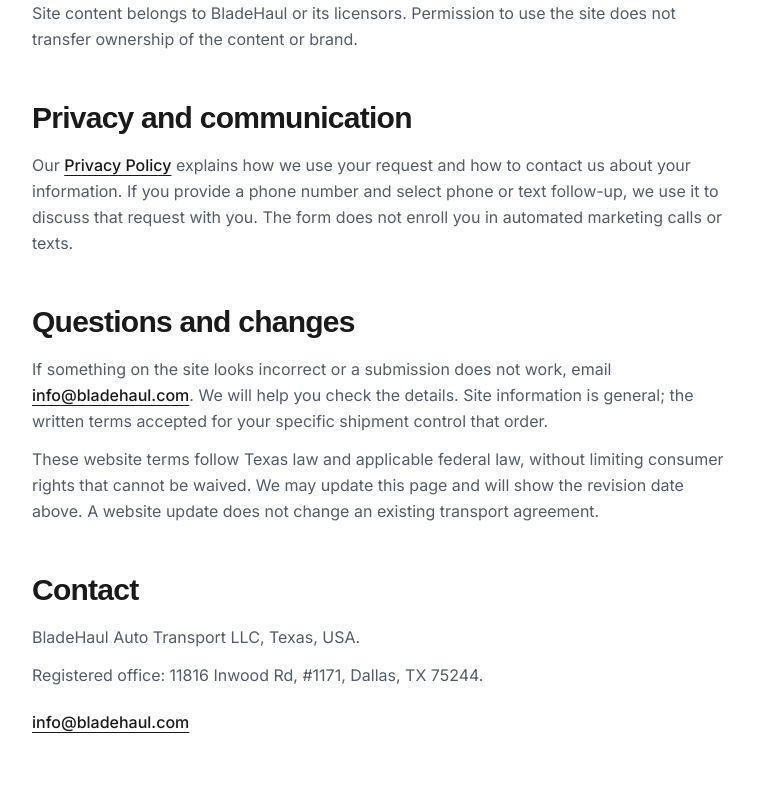
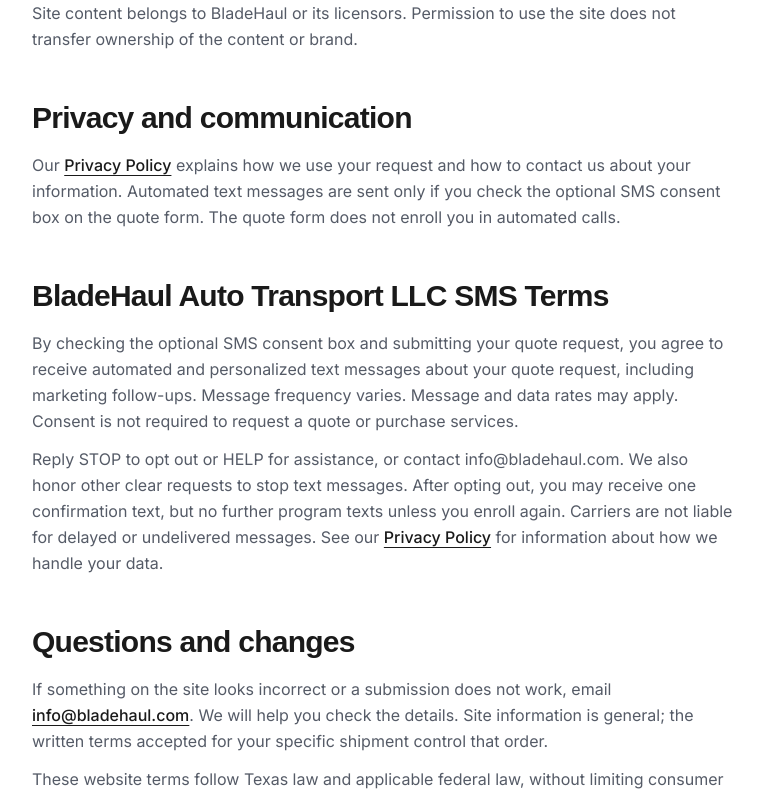
Before and after one commit to mishavlialko/bladehaul, a Next.js app: page /terms in a window 1280 px wide. Shown: the part 1424-2221 px from the top of the page, without its empty margins (256-1019 px from the left). Built offline with nearby package versions, Linux system fonts and the light colour scheme; no server answers; a web font is replaced by a local one.

Commit message:
Add optional SMS consent for quote requests.
Update privacy, terms, and form validation so SMS opt-in is explicit, versioned, and not inferred from older phone follow-up consent.

```diff
--- a/app/api/quote/route.ts
+++ b/app/api/quote/route.ts
@@ -61,7 +61,12 @@
     return response(
       {
         success: false,
-        error: 'Please check the highlighted details.',
+        // Older open tabs cannot map the hidden consentVersion field to a UI error.
+        error: parsed.error.issues.some(
+          (issue) => issue.path[0] === 'consentVersion',
+        )
+          ? 'Refresh the page to see the current SMS consent choices before sending your request.'
+          : 'Please check the highlighted details.',
         issues: parsed.error.flatten(),
       },
       400,
--- a/app/privacy/page.tsx
+++ b/app/privacy/page.tsx
@@ -25,7 +25,7 @@
   },
 };
 
-const UPDATED_DATE = 'September 29, 2026';
+const UPDATED_DATE = 'October 3, 2026';
 const linkClass =
   'font-medium text-text underline underline-offset-4 hover:text-orange focus-visible:outline-2 focus-visible:outline-offset-4 focus-visible:outline-orange';
 
@@ -84,10 +84,10 @@
               <p>
                 We also use information to prevent duplicate requests and abuse,
                 resolve problems, and meet applicable recordkeeping
-                requirements. Providing a phone number and choosing phone or
-                text follow-up are optional. We use that number to discuss this
-                request when you select that option. The form does not enroll
-                you in automated marketing calls or texts.
+                requirements. Providing a phone number and choosing SMS
+                follow-up are optional. Automated text messages are sent only if
+                you check the optional SMS consent box on the quote form. The
+                quote form does not enroll you in automated calls.
               </p>
             </Section>
 
@@ -112,6 +112,20 @@
                   respond to fraud, legal claims, or a security incident.
                 </li>
               </ul>
+            </Section>
+
+            <Section title="SMS privacy">
+              <p>
+                No mobile information will be shared with third parties or
+                affiliates for their marketing or promotional purposes. SMS
+                opt-in data and consent are not sold or transferred for
+                third-party marketing. Exception: our messaging and technical
+                service providers may process mobile numbers and related message
+                data only as needed to deliver BladeHaul’s texts and to honor
+                STOP/HELP and other opt-out requests. Contact details shared
+                with a motor carrier you approve are for pickup and delivery of
+                that shipment only, not for the carrier’s marketing.
+              </p>
             </Section>
 
             <Section title="Site operation and browser storage">
--- a/app/terms/page.tsx
+++ b/app/terms/page.tsx
@@ -25,7 +25,7 @@
   },
 };
 
-const UPDATED_DATE = 'October 2, 2026';
+const UPDATED_DATE = 'October 3, 2026';
 const linkClass =
   'font-medium text-text underline underline-offset-4 hover:text-orange focus-visible:outline-2 focus-visible:outline-offset-4 focus-visible:outline-orange';
 
@@ -117,10 +117,35 @@
                   Privacy Policy
                 </Link>{' '}
                 explains how we use your request and how to contact us about
-                your information. If you provide a phone number and select phone
-                or text follow-up, we use it to discuss that request with you.
-                The form does not enroll you in automated marketing calls or
-                texts.
+                your information. Automated text messages are sent only if you
+                check the optional SMS consent box on the quote form. The quote
+                form does not enroll you in automated calls.
+              </p>
+            </Section>
+
+            <Section
+              id="sms-terms"
+              title="BladeHaul Auto Transport LLC SMS Terms"
+            >
+              <p>
+                By checking the optional SMS consent box and submitting your
+                quote request, you agree to receive automated and personalized
+                text messages about your quote request, including marketing
+                follow-ups. Message frequency varies. Message and data rates may
+                apply. Consent is not required to request a quote or purchase
+                services.
+              </p>
+              <p>
+                Reply STOP to opt out or HELP for assistance, or contact
+                info@bladehaul.com. We also honor other clear requests to stop
+                text messages. After opting out, you may receive one
+                confirmation text, but no further program texts unless you
+                enroll again. Carriers are not liable for delayed or undelivered
+                messages. See our{' '}
+                <Link href="/privacy" className={linkClass}>
+                  Privacy Policy
+                </Link>{' '}
+                for information about how we handle your data.
               </p>
             </Section>
 
@@ -166,14 +191,16 @@
 }
 
 function Section({
+  id,
   title,
   children,
 }: {
+  id?: string;
   title: string;
   children: React.ReactNode;
 }) {
   return (
-    <section className="mt-10 sm:mt-12">
+    <section id={id} className="mt-10 scroll-mt-32 sm:mt-12">
       <h2 className="font-display text-2xl font-semibold tracking-tight text-text sm:text-3xl">
         {title}
       </h2>
--- a/components/sections/QuoteStepContact.tsx
+++ b/components/sections/QuoteStepContact.tsx
@@ -101,7 +101,7 @@
       <Field
         id={phoneId}
         label="Phone (optional)"
-        helper="Prefer a call or text? Add your number and select the option below."
+        helper="For optional text messages, add your number and select the SMS consent box below."
         error={errors.phone?.message}
       >
         <Controller
@@ -140,15 +140,39 @@
             className="mt-1 h-5 w-5 shrink-0 accent-orange focus-visible:outline-2 focus-visible:outline-offset-2 focus-visible:outline-orange"
           />
           <span>
-            Call or text me about this quote at the number provided (optional).
+            I agree to receive automated and personalized text messages from
+            BladeHaul Auto Transport LLC about my quote request, including
+            marketing follow-ups. Message frequency varies. Message and data
+            rates may apply. Reply STOP to opt out or HELP for assistance.
+            Consent is not required to request a quote or purchase services. See
+            our{' '}
+            <Link
+              href="/terms#sms-terms"
+              target="_blank"
+              rel="noopener noreferrer"
+              className="underline underline-offset-2 hover:text-text focus-visible:outline-2 focus-visible:outline-offset-2 focus-visible:outline-orange"
+            >
+              SMS Terms<span className="sr-only"> (opens in a new tab)</span>
+            </Link>{' '}
+            and{' '}
+            <Link
+              href="/privacy"
+              target="_blank"
+              rel="noopener noreferrer"
+              className="underline underline-offset-2 hover:text-text focus-visible:outline-2 focus-visible:outline-offset-2 focus-visible:outline-orange"
+            >
+              Privacy Policy
+              <span className="sr-only"> (opens in a new tab)</span>
+            </Link>
+            .
           </span>
         </label>
         <p
           id={`${consentId}-helper`}
           className="mt-1 text-sm leading-relaxed text-text-faint"
         >
-          You can get your quote by email without selecting this option. Message
-          and data rates may apply. Reply STOP to texts to opt out.
+          You can get your quote by email without selecting this optional SMS
+          consent box.
         </p>
       </div>
 
--- a/lib/quote-outbox.ts
+++ b/lib/quote-outbox.ts
@@ -139,7 +139,7 @@
       'Additional information supplied by the customer:',
       plain(quote.additionalDetails, true),
       '',
-      `Phone follow-up consent: ${quote.consentTcpa === true ? 'Yes' : 'No'}`,
+      `Automated quote SMS consent (including marketing follow-ups): ${quote.consentTcpa === true ? 'Yes' : 'No'}`,
       `Consent notice version: ${quote.consentVersion}`,
       `Source: ${quote.source ?? 'main-form'}`,
       '',
--- a/lib/validation.ts
+++ b/lib/validation.ts
@@ -30,7 +30,9 @@
   hatchback: 'Hatchback',
   other: 'Other',
 };
-export const QUOTE_CONSENT_VERSION = '2026-09-29';
+// This version covers optional automated quote-related SMS, including marketing.
+// Earlier phone-follow-up consent must never be treated as this SMS consent.
+export const QUOTE_CONSENT_VERSION = '2026-10-03-sms-v1';
 export const QUOTE_TIME_ZONE = 'America/Chicago';
 
 const zipRegex = /^\d{5}$/;
@@ -135,6 +137,11 @@
     source: z.enum(QUOTE_SOURCES),
     website: z.string().max(200).optional(),
   })
+  .refine(({ consentTcpa, phone }) => !consentTcpa || !!phone, {
+    path: ['phone'],
+    message:
+      'Enter a phone number to receive text messages, or uncheck SMS consent',
+  })
   .refine(
     ({ vehicleYear, vin }) => {
       if (!vin) return true;
```
Also changed, not shown: app/apple-icon.tsx (+1 -3 lines), app/icon.tsx (+1 -3 lines), app/api/quote/test-runtime.mts, 2 other files (tests, documents, lock files or other folders).
